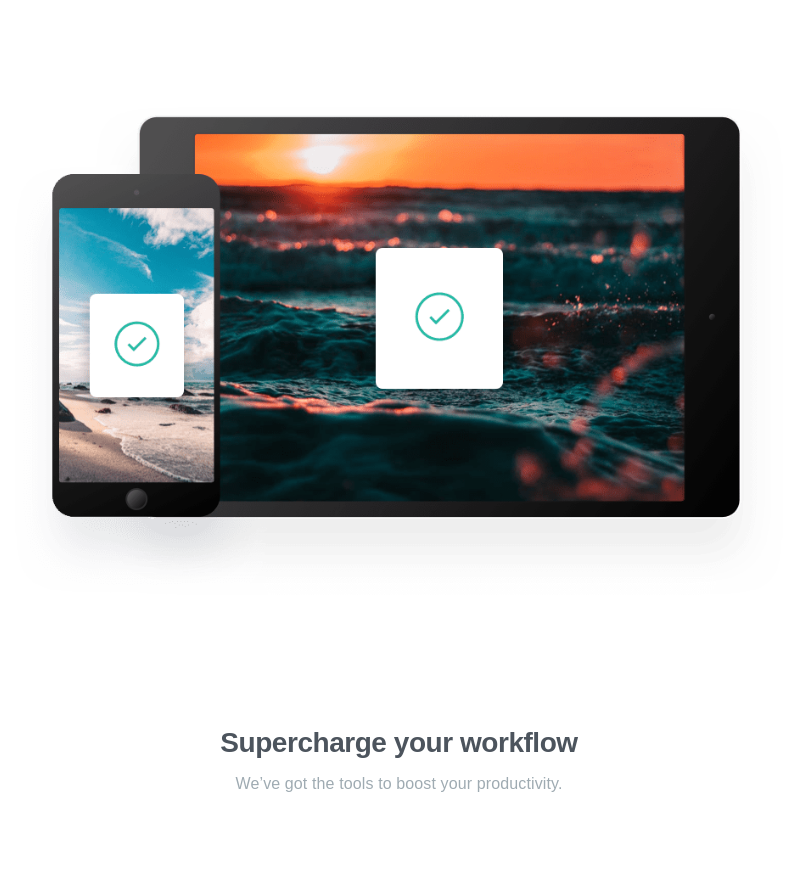
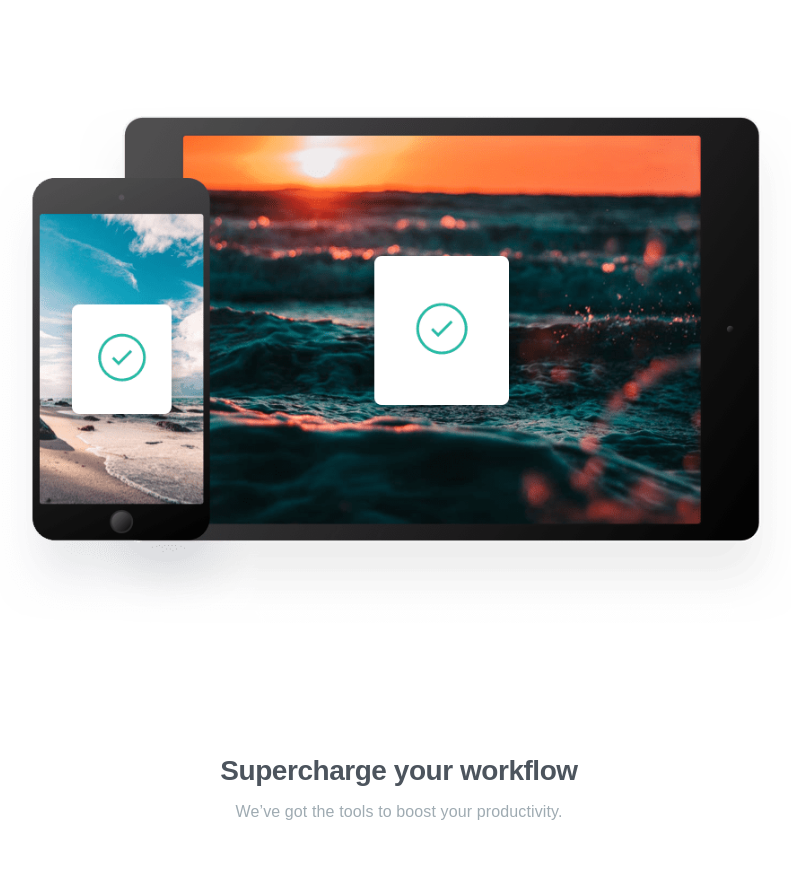
Before and after one commit to ragazziana/clipboard-landing-page, a plain HTML site: page index.html in a window 1280 px wide. Shown: the part 1787-2671 px from the top of the page, without its empty margins (241-1032 px from the left). Drawn offline with Linux system fonts and the light colour scheme; a web font is replaced by a local one.

Commit message:
fix: device image size

```diff
--- a/css/style.css
+++ b/css/style.css
@@ -199,7 +199,7 @@ main{
 
 .clipboard__image-device{
     width: 100%;
-    max-width: 768px;
+    max-width: 81.2rem;
     margin: 0 3.2rem 13rem 3.2rem;
 }
 
@@ -517,7 +517,7 @@ footer{
 
     .clipboard__image-device{
         width: 100%;
-        max-width: 76.8rem;
+        max-width: 81.2rem;
         margin: 0 3.2rem 13rem 3.2rem;
     }
 
```
